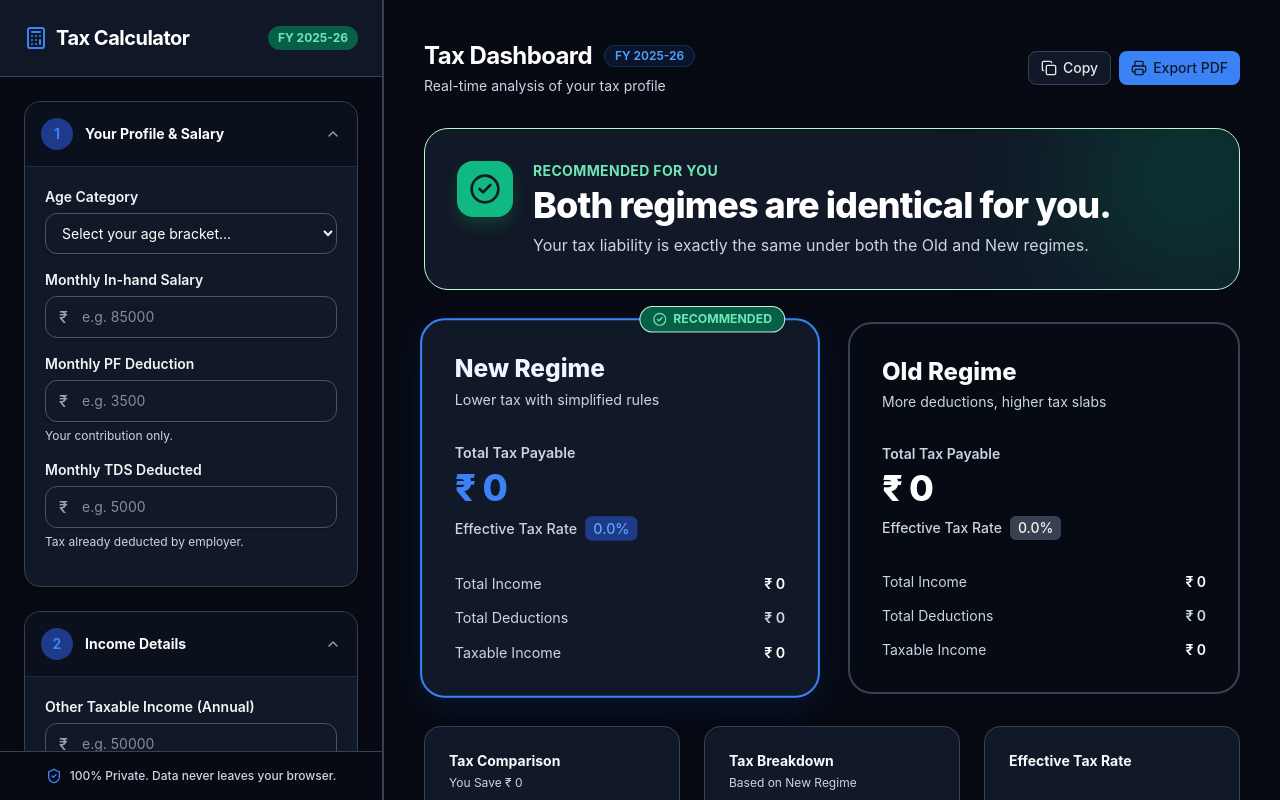
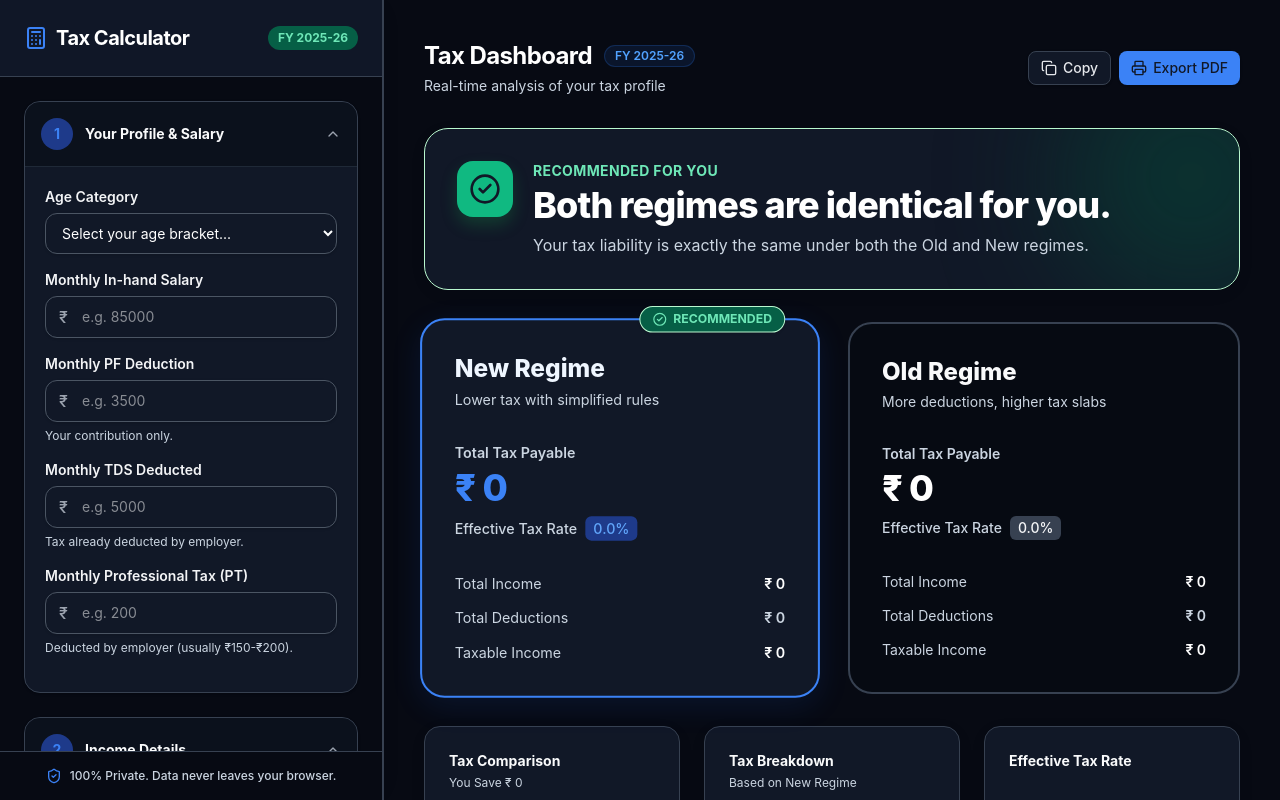
Before and after one commit to chandeshwar-prasad/tax-regime-analyzer, a React (Vite) app: page / in a window 1280 px wide. Built offline with nearby package versions, Linux system fonts and the light colour scheme.

Commit message:
feat: add professional tax (pt) input to sidebar form

```diff
--- a/src/components/Sidebar.jsx
+++ b/src/components/Sidebar.jsx
@@ -141,6 +141,14 @@ export default function Sidebar() {
             placeholder="e.g. 5000"
             desc="Tax already deducted by employer."
           />
+          <InputField
+            label="Monthly Professional Tax (PT)"
+            name="pt"
+            value={data.pt}
+            onChange={handleNumChange}
+            placeholder="e.g. 200"
+            desc="Deducted by employer (usually ₹150-₹200)."
+          />
         </Section>
 
         <Section title="Income Details" step="2" icon={Briefcase}>
```
